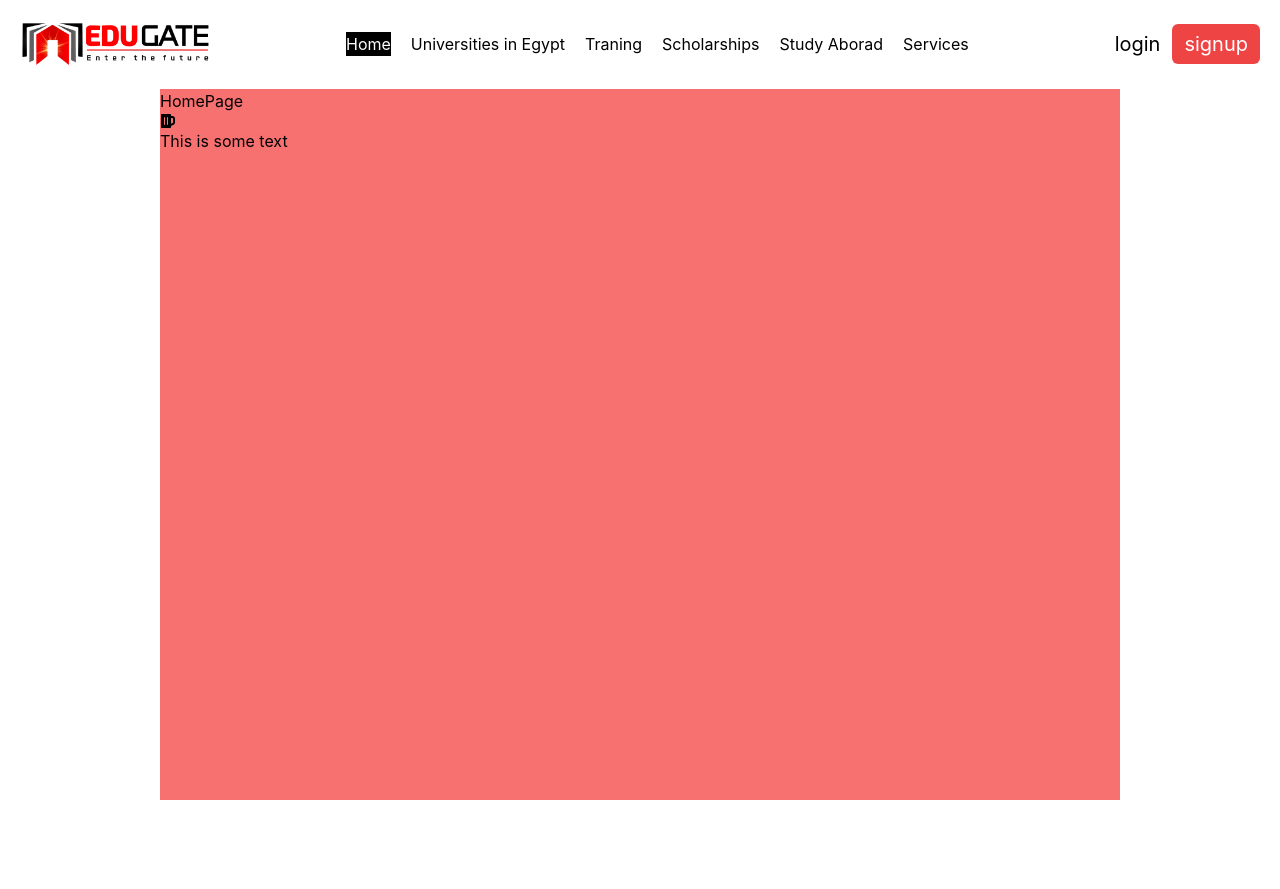
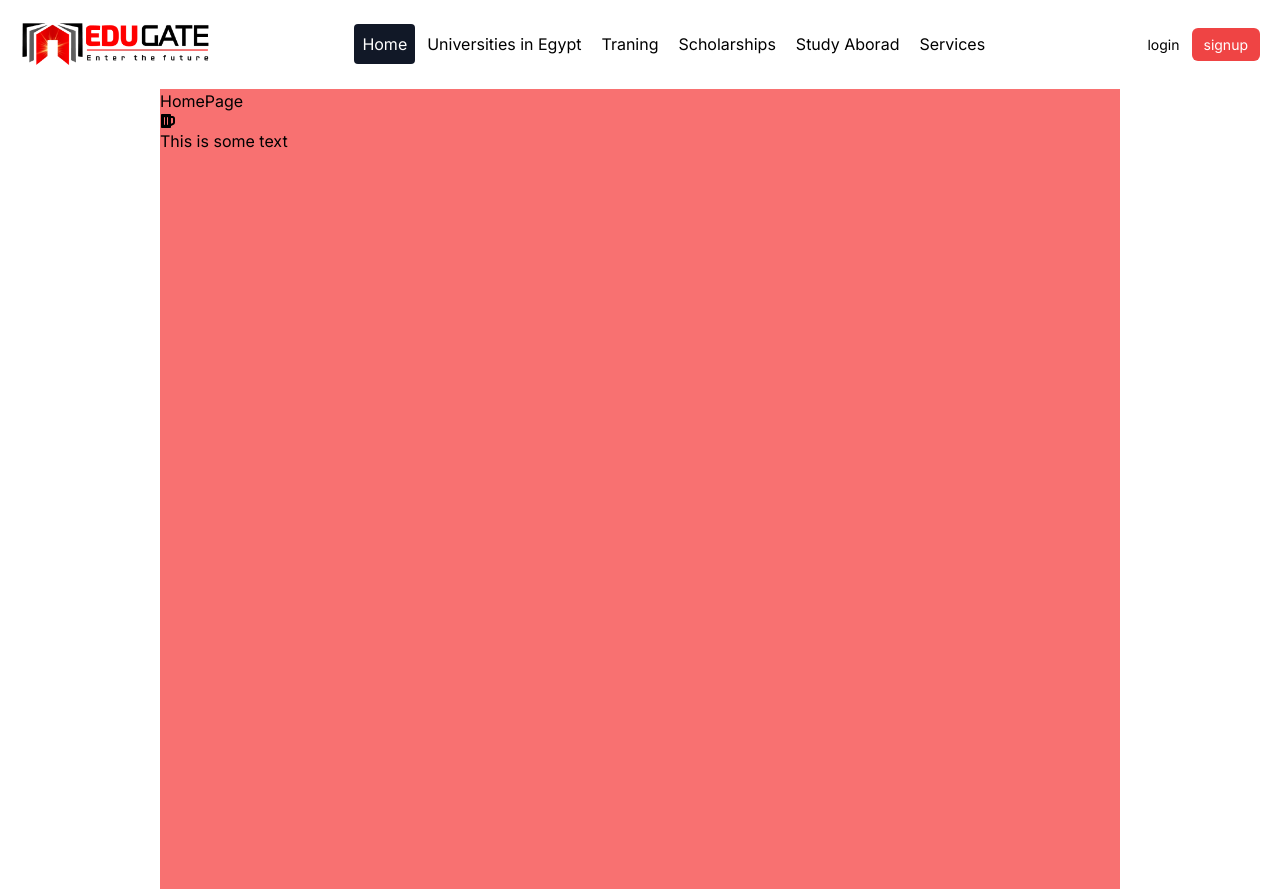
Before and after one commit to AbdalrahmanHafez/Edugate-platform, a React (Create React App) app: page / in a window 1280 px wide. Before the commit the page ends 800 px from the top, so only its background shows below. Built offline with nearby package versions, Linux system fonts and the light colour scheme.

Commit message:
navbar styling

```diff
--- a/public/index.html
+++ b/public/index.html
@@ -25,6 +25,13 @@
       Learn how to configure a non-root public URL by running `npm run build`.
     -->
     <title>React App</title>
+
+    <link rel="preconnect" href="https://fonts.googleapis.com" />
+    <link rel="preconnect" href="https://fonts.gstatic.com" crossorigin />
+    <link
+      href="https://fonts.googleapis.com/css2?family=Inter&display=swap"
+      rel="stylesheet"
+    />
   </head>
   <body>
     <noscript>You need to enable JavaScript to run this app.</noscript>
--- a/src/Pages/Home.js
+++ b/src/Pages/Home.js
@@ -14,14 +14,14 @@ function Home() {
           className={styles.logo}
         />
 
-        <div className={styles.navbuttons}>
-          <button className={styles.btnActive}>Home</button>
-          <button className={styles.btn}>Universities in Egypt</button>
-          <button className={styles.btn}>Traning</button>
-          <button className={styles.btn}>Scholarships</button>
-          <button className={styles.btn}>Study Aborad</button>
-          <button className={styles.btn}>Services</button>
-        </div>
+        <ul className={styles.navbuttons}>
+          <li className={styles.navbtnActive}>Home</li>
+          <li className={styles.navbtn}>Universities in Egypt</li>
+          <li className={styles.navbtn}>Traning</li>
+          <li className={styles.navbtn}>Scholarships</li>
+          <li className={styles.navbtn}>Study Aborad</li>
+          <li className={styles.navbtn}>Services</li>
+        </ul>
 
         <div className="mr-5">
           <a href="/#login" className={styles.login}>
@@ -46,14 +46,18 @@ function Home() {
 const astyles = `text-grey`;
 
 const styles = {
-  container: "max-w-screen-lg mx-auto w-9/12 bg-red-400 grow",
-  nav: "flex flex-row bg-white items-center content-between sticky top-0",
-  navbuttons: "mx-auto flex space-x-5",
+  // container: "bg-red-400 container mx-auto",
+  container: "max-w-screen-lg mx-auto w-9/12 bg-red-400 min-h-full",
+  nav: "flex flex-row bg-white items-center justify-between sticky top-0",
   logo: "ml-5 w-32 md:w-48",
-  login: "no-underline text-xl text-black px-3 py-2",
-  signup: "no-underline text-xl text-white px-3 py-2 bg-red-500 rounded-md",
-  btn: "text-black",
-  btnActive: "text-white bg-black",
+  login: "no-underline text-sm text-black px-3 py-2 hover:text-slate-700",
+  signup:
+    "no-underline text-sm text-white px-3 py-2 bg-red-500 hover:bg-red-600 rounded-md",
+  navbuttons: "hidden md:flex mx-auto space-x-1 items-center",
+  navbtn:
+    "text-black p-2 pointer-events-auto cursor-pointer hover:bg-slate-100 rounded",
+  navbtnActive: "text-white bg-gray-900 p-2 cursor-pointer rounded",
+  carousel: "w-full h-60 bg-green-600",
 };
 
 // https://stackoverflow.com/questions/66614875/how-can-i-enable-tailwind-intellisense-outside-of-classname
--- a/src/index.css
+++ b/src/index.css
@@ -1,16 +1,25 @@
 @tailwind base;
 @tailwind components;
 @tailwind utilities;
+
+*{
+  box-sizing: border-box;
+  margin:0;
+  padding: 0;
+}
 
 html, body, #root {
   box-sizing: border-box;
   margin:0;
   padding: 0;
-  display:flex;
-  flex-direction: column;
+
+  /* display:flex; */
+  /* flex-direction: column; */
   width: 100%;
   height: 100%;
-  font-family: -apple-system, BlinkMacSystemFont, 'Segoe UI', 'Roboto', 'Oxygen',
+
+  font-family: 'Inter',
+  -apple-system, BlinkMacSystemFont, 'Segoe UI', 'Roboto', 'Oxygen',
     'Ubuntu', 'Cantarell', 'Fira Sans', 'Droid Sans', 'Helvetica Neue',
     sans-serif;
   -webkit-font-smoothing: antialiased;
```
Also changed, not shown: public/bannerBG.jpg (added).
